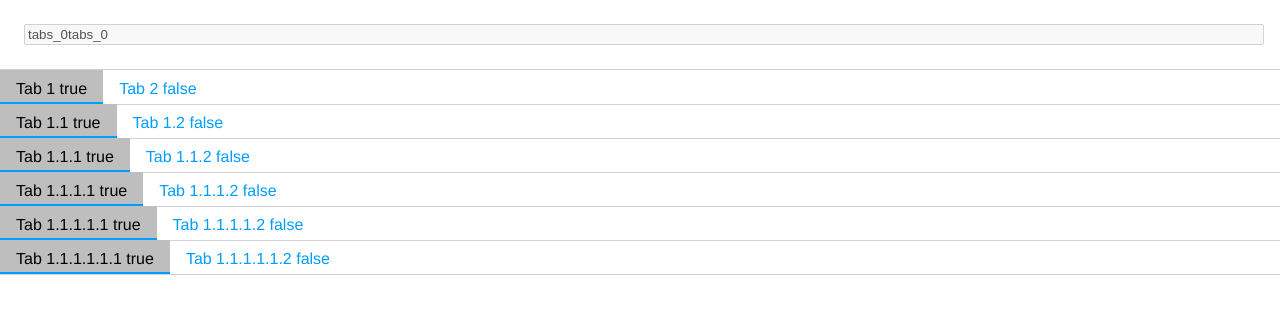
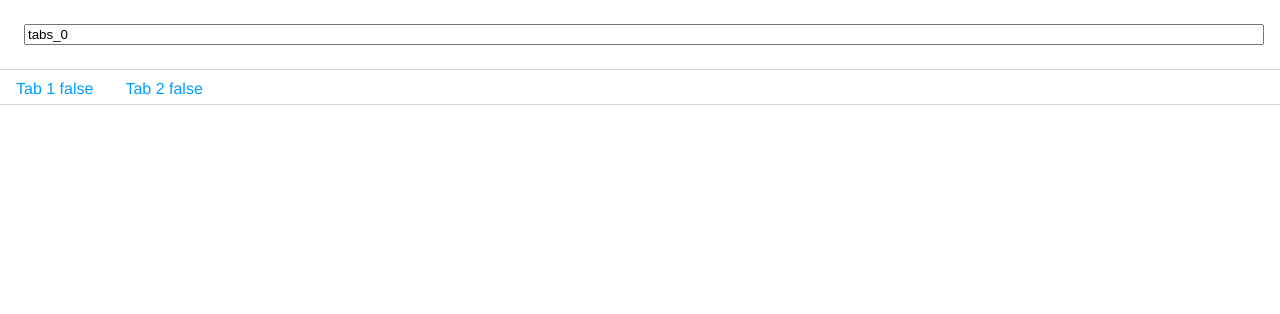
Before and after one commit to Pololops/ostendi-test, a React (Vite) app: page / in a window 1280 px wide. Shown: the top 314 px of the page. Built offline with nearby package versions, Linux system fonts and the light colour scheme.

Commit message:
FEATURE - submit a route in input to activate a tab

```diff
--- a/src/components/App/App.tsx
+++ b/src/components/App/App.tsx
@@ -31,7 +31,9 @@ function App() {
                     })
                   }
                 >
-                  {child.children && child.isActive && mappedTabs(child.children)}
+                  {child.children &&
+                    child.isActive &&
+                    mappedTabs(child.children)}
                 </OsiTab>
               );
             })}
--- a/src/components/Header/Header.tsx
+++ b/src/components/Header/Header.tsx
@@ -1,12 +1,45 @@
+import {useEffect, useState} from 'react';
+import {useGlobalContext} from '../../hooks/useGlobalContext';
 import Input from '../Input/Input';
+
+import {ROUTES_ACTION_TYPES} from '../../reducers/routesReducer';
+import {TABS_ACTION_TYPES} from '../../reducers/tabsReducer';
+
 
 import './Header.css';
 
 export default function Header() {
+  const {routes, routesDispatch, tabsDispatch} = useGlobalContext();
+  const route = routes[0] ? `tabs_0${routes[0]}` : 'tabs_0';
+
+  const [inputValue, setInputValue] = useState(route);
+
+  const handleInputChange: React.ChangeEventHandler<HTMLInputElement> = (event) => {
+    setInputValue(event.target.value);
+  };
+
+  const submitFormHandle: React.FormEventHandler<HTMLFormElement> = (event) => {
+    event.preventDefault();
+    const id = inputValue.split('/').at(-1) || 'tabs_0';
+    console.log(id);
+    tabsDispatch({
+      type: TABS_ACTION_TYPES.TOGGLE_ACTIVE,
+      payload: {id},
+    });
+    routesDispatch({
+      type: ROUTES_ACTION_TYPES.ADD_ROUTE,
+      payload: {id},
+    });
+  };
+
+  useEffect(() => {
+    setInputValue(route);
+  }, [route]);
+
   return (
     <header className="header">
-      <form className='header__form'>
-        <Input />
+      <form className="header__form" onSubmit={submitFormHandle}>
+        <Input value={inputValue} onChange={handleInputChange} />
       </form>
     </header>
   );
--- a/src/components/Input/Input.tsx
+++ b/src/components/Input/Input.tsx
@@ -1,9 +1,10 @@
-import {useGlobalContext} from '../../hooks/useGlobalContext';
-
 import './Input.css';
 
-export default function Input() {
-  const {routes} = useGlobalContext();
+type Props = {
+  value: string;
+  onChange: (event: React.ChangeEvent<HTMLInputElement>) => void;
+};
 
-  return <input type="text" value={`tabs_0${routes[0]}`} disabled />;
+export default function Input({value, onChange}: Props) {
+  return <input type="text" value={value} onChange={onChange} />;
 }
--- a/src/reducers/tabsReducer.ts
+++ b/src/reducers/tabsReducer.ts
@@ -13,7 +13,7 @@ export type TabsReducerAction = {
 export default (state = initialTabsState, { type, payload }: TabsReducerAction): TabType[] => {
   switch (type) {
     case TABS_ACTION_TYPES.TOGGLE_ACTIVE: {
-      const id = payload?.id || 'tab_1';
+      const id = payload?.id || 'tabs_0';
 
       return toggleTabActivation([...state], id);
     }
--- a/src/states/routesState.ts
+++ b/src/states/routesState.ts
@@ -1,3 +1,3 @@
-const initialRoutesState: string[] = ['tabs_0'];
+const initialRoutesState: string[] = [];
 
 export default initialRoutesState;
```
